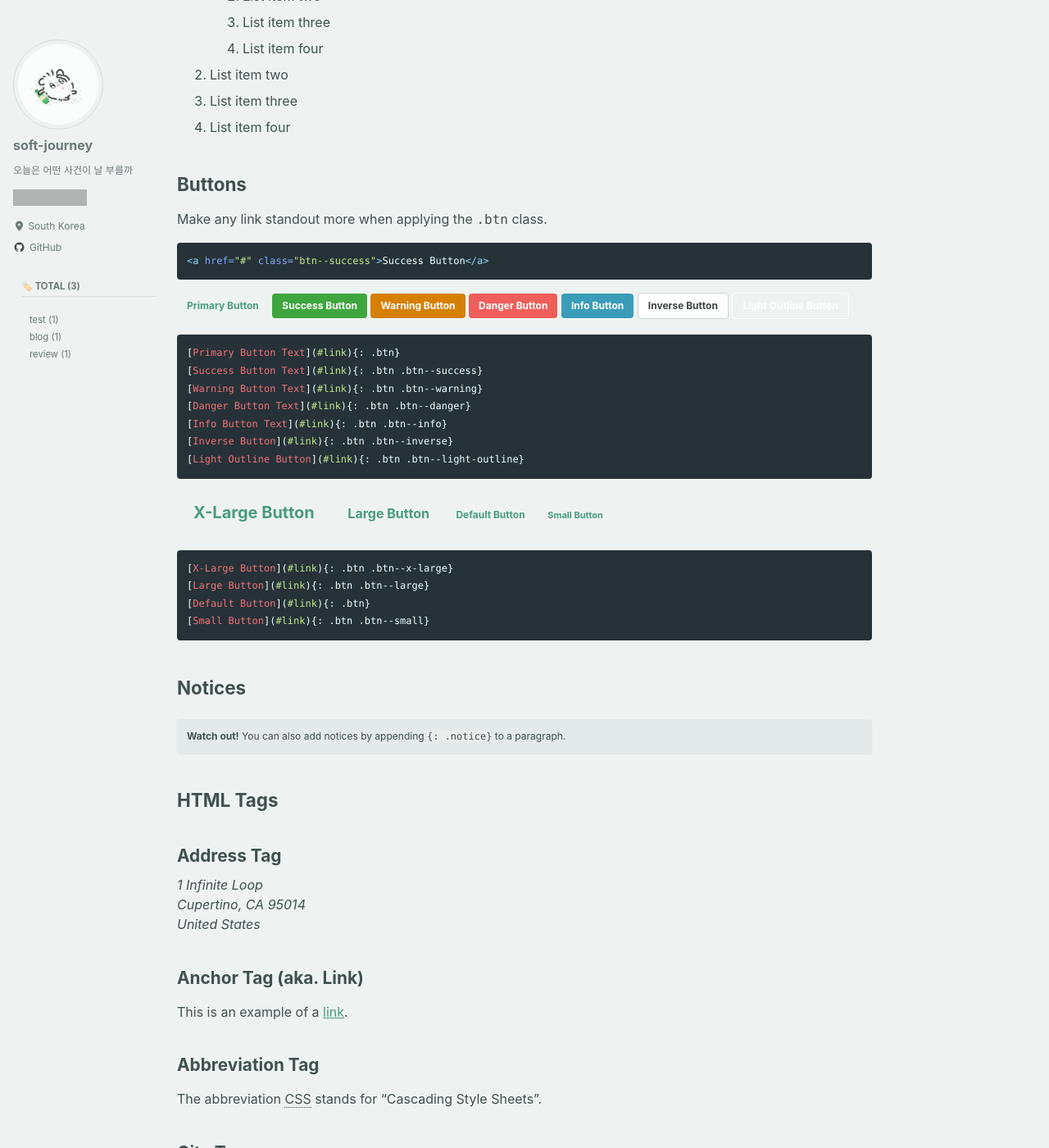
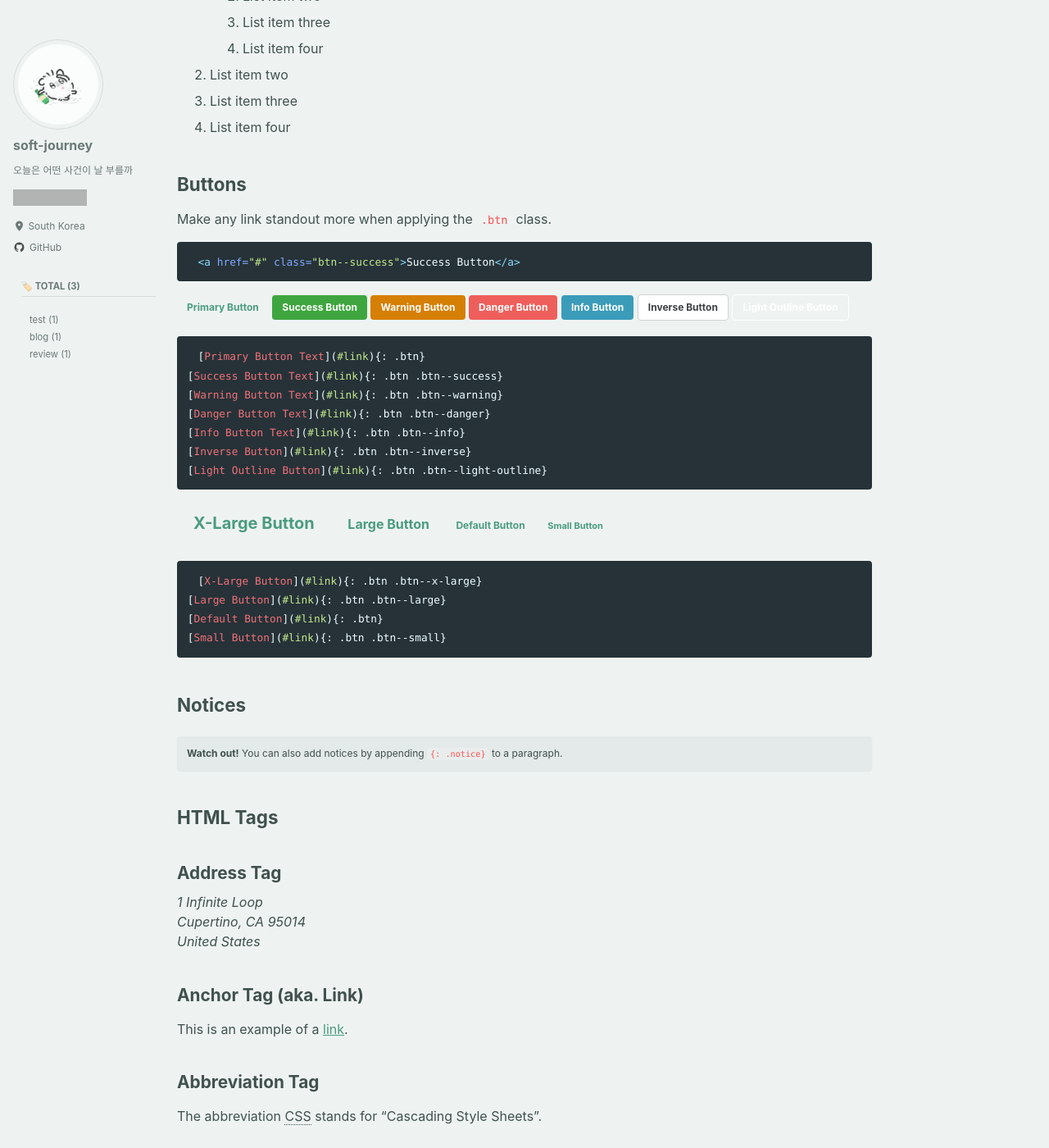
Before and after one commit to LogVentureIO/LogVentureIO.github.io, a Jekyll site: the page built from _pages/archive-layout-with-content.md, in a window 1280 px wide and 1400 px high, scrolled down 2460 px. Shown: the whole window at 82% size. Built offline with Jekyll 4.4.1, drawn with Linux system fonts in a browser that asks for light colours; cached includes are drawn as plain includes; some web fonts are replaced; grey boxes are pictures that could not be loaded.

Commit message:
코드블럭 스타일 추가

```diff
--- a/_sass/minimal-mistakes/_syntax.scss
+++ b/_sass/minimal-mistakes/_syntax.scss
@@ -23,6 +23,24 @@ figure.highlight {
     margin: 0;
     padding: 1em;
   }
+}
+/* Inline code styling */
+code {
+  color: #ff4d4d;
+  padding: 0.2em 0.4em;
+  border-radius: 4px;
+  font-family: $monospace;
+  font-size: 85%;
+}
+/* Code block styling (for triple backticks or preformatted blocks) */
+pre,
+pre code {
+  background: transparent;
+  color: $base05;
+  padding: 1em;
+  font-family: $monospace;
+  font-size: 0.8rem;
+  border-radius: $border-radius;
 }
 
 .highlight table {
```
